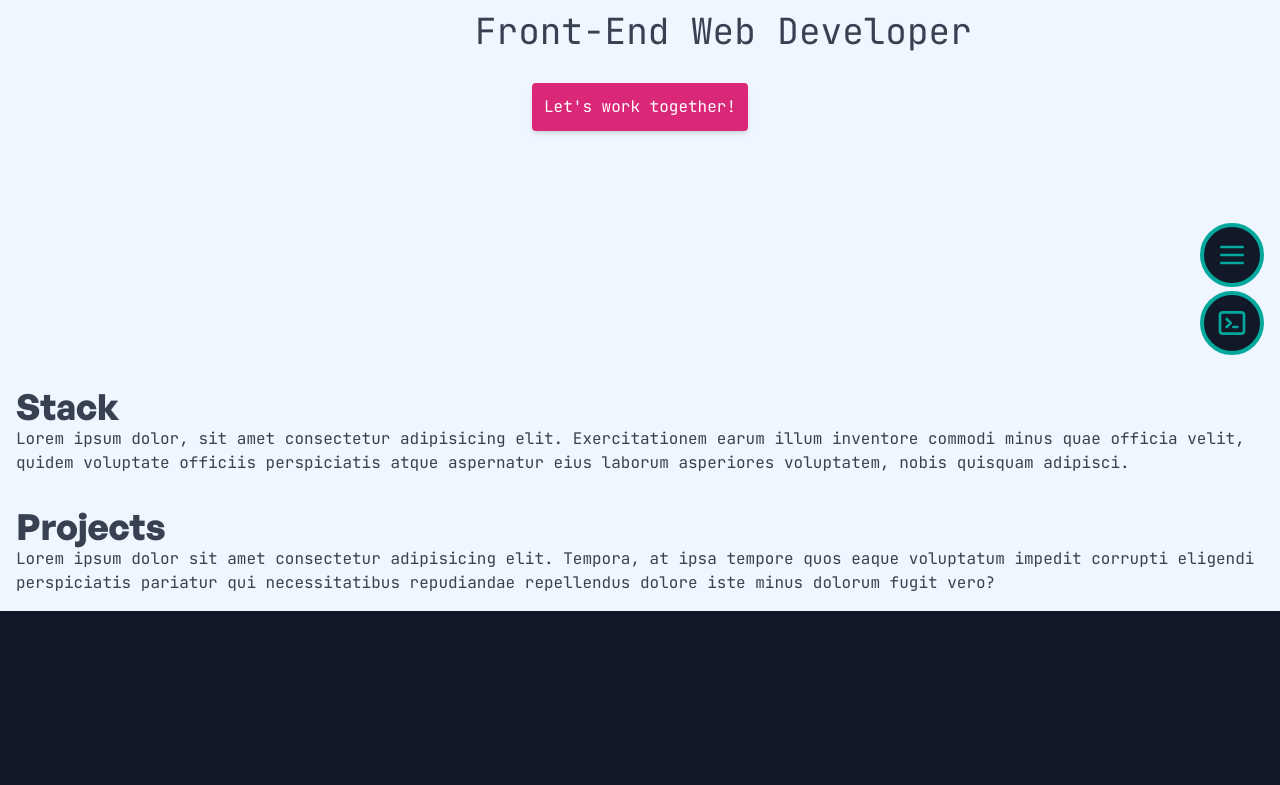
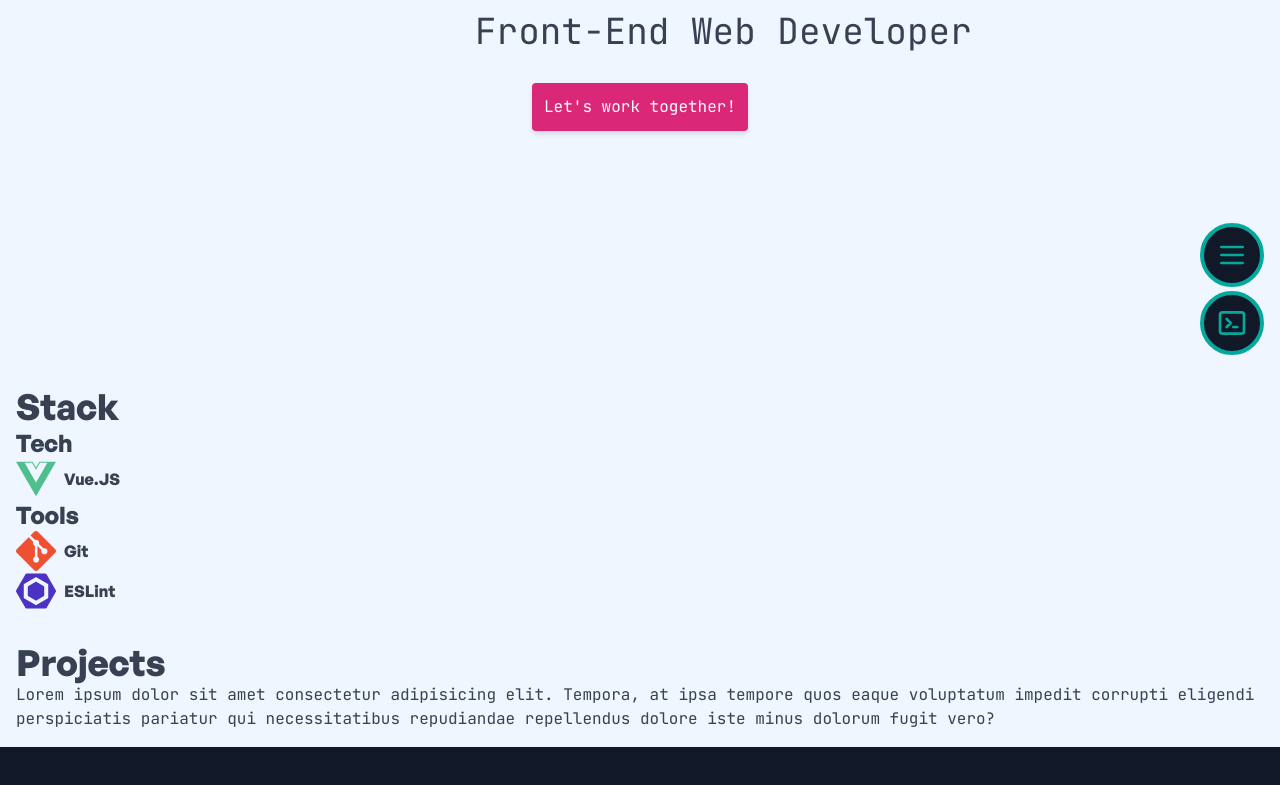
Before and after one commit to iamthismarvin/marvin.dev-v2, a Vue app: page / in a window 1280 px wide. Shown: the part 429-1214 px from the top of the page. Built offline with nearby package versions, Linux system fonts and the light colour scheme.

Commit message:
NEW: Create [TechItem] component.

```diff
--- /dev/null
+++ b/src/components/TechItem.vue
@@ -0,0 +1,24 @@
+<template>
+  <a
+    class="cursor-pointer flex h-10 items-center"
+    :href="url"
+    target="_blank"
+    rel="noopener noreferrer"
+  >
+    <img :src="require(`@/assets/images/icons/${icon}.svg`)" :alt="name" class="h-full mr-2" />
+    <h6>{{ name }}</h6>
+  </a>
+</template>
+
+<script lang="ts">
+import Vue from 'vue';
+
+export default Vue.extend({
+  name: 'TechItem',
+  props: {
+    icon: { type: String, required: true },
+    name: { type: String, required: true },
+    url: { type: String, required: true },
+  },
+});
+</script>
--- a/src/sections/Stack.vue
+++ b/src/sections/Stack.vue
@@ -1,11 +1,26 @@
 <template>
   <div class="bg-blue-50 p-4">
     <h1>Stack</h1>
-    <p>
-      Lorem ipsum dolor, sit amet consectetur adipisicing elit. Exercitationem earum illum inventore
-      commodi minus quae officia velit, quidem voluptate officiis perspiciatis atque aspernatur eius
-      laborum asperiores voluptatem, nobis quisquam adipisci.
-    </p>
+    <div>
+      <h3>Tech</h3>
+      <TechItem
+        v-for="item in stack.tech"
+        :key="item.id"
+        :icon="item.icon"
+        :name="item.name"
+        :url="item.url"
+      />
+    </div>
+    <div>
+      <h3>Tools</h3>
+      <TechItem
+        v-for="item in stack.tools"
+        :key="item.id"
+        :icon="item.icon"
+        :name="item.name"
+        :url="item.url"
+      />
+    </div>
   </div>
 </template>
 
@@ -14,5 +29,17 @@ import Vue from 'vue';
 
 export default Vue.extend({
   name: 'Stack',
+  data: () => ({
+    stack: {
+      tech: [{ icon: 'vue-dot-js', name: 'Vue.JS', url: 'https://vuejs.org/' }],
+      tools: [
+        { icon: 'git', name: 'Git', url: 'https://git-scm.com/' },
+        { icon: 'eslint', name: 'ESLint', url: 'https://eslint.org/' },
+      ],
+    },
+  }),
+  components: {
+    TechItem: () => import('@/components/TechItem.vue'),
+  },
 });
 </script>
```
